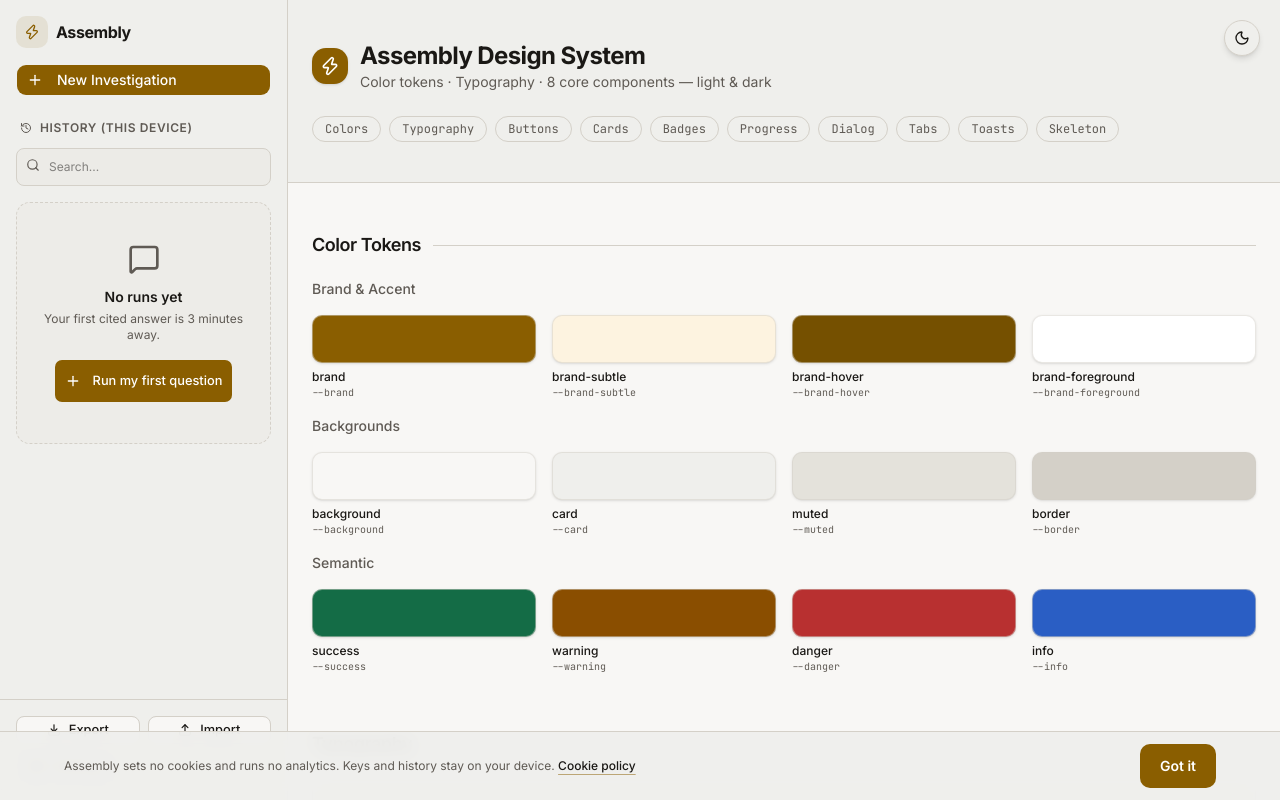
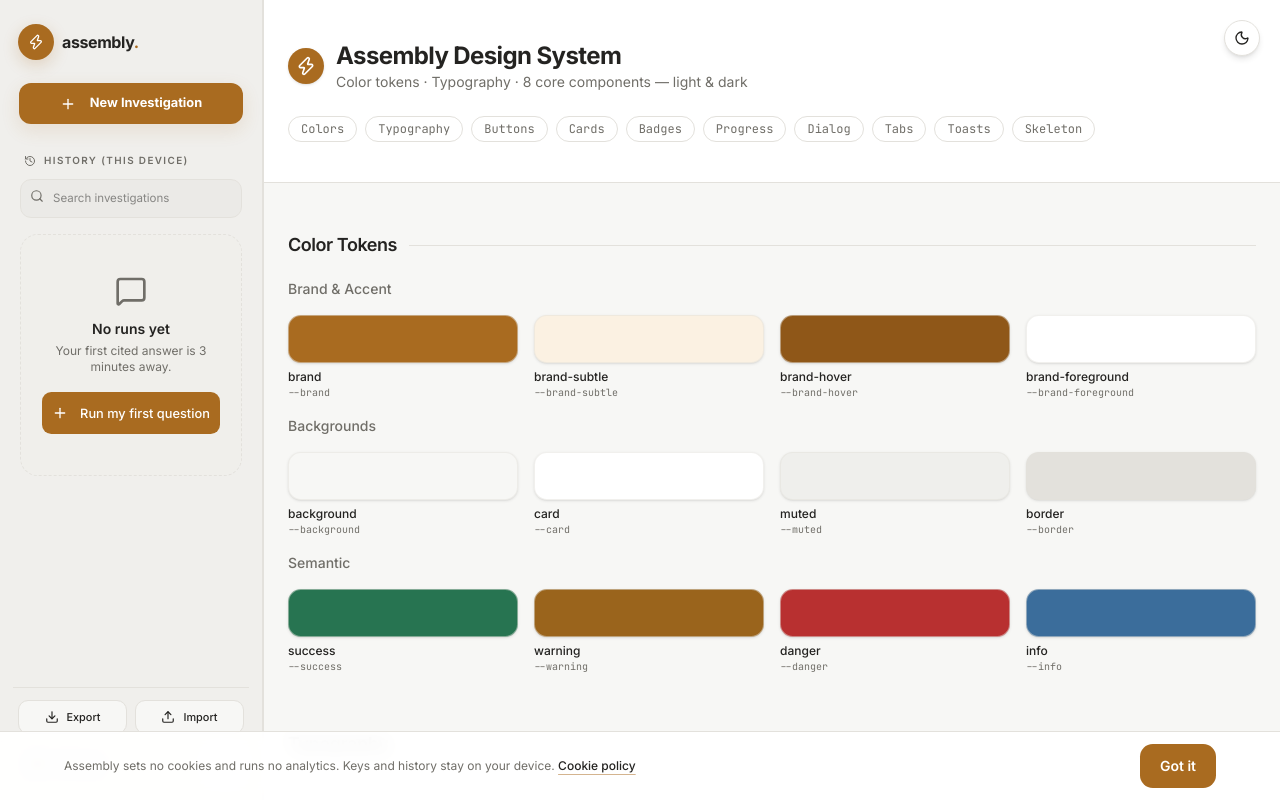
Before and after one commit to anubhab7105/Assembly, a Next.js app in the folder frontend/: page /styleguide in a window 1280 px wide. Built offline with nearby package versions, Linux system fonts and the light colour scheme.

Commit message:
feat(ui): unify sidebar, themes, and workspace styling

```diff
--- a/frontend/src/app/chat-design.css
+++ b/frontend/src/app/chat-design.css
@@ -759,3 +759,31 @@
     transition-duration: .01ms !important;
   }
 }
+
+/* Sidebar and shell */
+.assembly-app-shell { background: var(--background); }
+.assembly-sidebar-shell { border-right: 1px solid var(--sidebar-border); background: var(--sidebar); }
+.assembly-sidebar { min-width: 0; gap: 18px; padding: 20px 13px 14px; border-right: 1px solid var(--sidebar-border); background: var(--sidebar); color: var(--sidebar-foreground); }
+.assembly-sidebar-header { display: flex; flex-direction: column; gap: 20px; padding: 2px 5px 0; }
+.assembly-sidebar-brand { min-height: 40px; font-size: 1rem; letter-spacing: -.04em; }
+.assembly-sidebar-mark { box-shadow: 0 5px 16px color-mix(in oklch, var(--brand), transparent 78%); }
+.assembly-new-investigation { min-height: 43px; border-radius: 13px; justify-content: center; font-size: .8rem; font-weight: 670; box-shadow: 0 6px 18px color-mix(in oklch, var(--brand), transparent 88%); }
+.assembly-sidebar-scroll { min-height: 0; padding-inline: 3px; }
+.assembly-sidebar-section-label { padding-top: 3px; color: var(--muted-foreground); font-size: .62rem; letter-spacing: .14em; }
+.assembly-sidebar-search { min-height: 39px; border-radius: 11px; border-color: var(--sidebar-border); background: color-mix(in oklch, var(--sidebar), var(--foreground) 2%); font-size: .72rem; }
+.assembly-history-row { margin-block: 2px; }
+.assembly-history-row[class*="bg-brand/10"] { background: color-mix(in oklch, var(--brand), transparent 91%); }
+.assembly-history-link { min-height: 47px; border-radius: 11px; transition: background .16s ease, color .16s ease; }
+.assembly-history-link:hover { background: color-mix(in oklch, var(--foreground), transparent 96%); }
+.assembly-sidebar-footer { gap: 10px; padding: 12px 5px 2px; border-color: var(--sidebar-border); }
+.assembly-sidebar-utility-row button { min-height: 34px; border-radius: 10px; font-size: .68rem; }
+.assembly-sidebar-preferences { min-height: 40px; }
+.assembly-sidebar-preferences > a { flex: 1; min-height: 40px; border-radius: 11px; padding-inline: 11px; font-size: .76rem; }
+.assembly-theme-toggle { display: inline-flex; width: 38px; height: 38px; flex: 0 0 auto; align-items: center; justify-content: center; border: 1px solid var(--border); border-radius: 12px; background: var(--card); color: var(--muted-foreground); transition: background .18s ease, color .18s ease, border-color .18s ease; }
+.assembly-theme-toggle:hover { border-color: color-mix(in oklch, var(--brand), transparent 55%); background: var(--brand-subtle); color: var(--brand); }
+.assembly-mobile-header { min-height: 58px; border-color: var(--border); background: color-mix(in oklch, var(--background), transparent 8%); backdrop-filter: blur(16px); }
+.assembly-mobile-header button[aria-label="Open menu"] { border-radius: 12px; }
+@media (max-width: 767px) {
+  .assembly-sidebar { padding-top: 22px; }
+  .assembly-sidebar-footer { padding-bottom: max(12px, env(safe-area-inset-bottom)); }
+}
--- a/frontend/src/app/globals.css
+++ b/frontend/src/app/globals.css
@@ -66,126 +66,88 @@
 
 /* ─── Light mode tokens ─────────────────────────────────────────────────────── */
 :root {
-  /* Backgrounds */
-  --background: #f8f7f5;
-  --card: #efefec;
-  --popover: #efefec;
-  --muted: #e4e2db;
-  --input: #e4e2db;
-
-  /* Foregrounds */
-  --foreground: #1a1815;
-  --card-foreground: #1a1815;
-  --popover-foreground: #1a1815;
-  --secondary-foreground: #1a1815;
-  --muted-foreground: #5f5a54;
-
-  /* Structural */
-  --border: #d4d0c8;
-  --ring: #8a5e00;
-  --radius: 0.625rem;
-
-  /* Primary (maps to amber for light mode) */
-  --primary: #8a5e00;
+  --background: #f7f7f5;
+  --card: #ffffff;
+  --popover: #ffffff;
+  --muted: #efefec;
+  --input: #eae9e5;
+  --foreground: #242321;
+  --card-foreground: #242321;
+  --popover-foreground: #242321;
+  --secondary-foreground: #242321;
+  --muted-foreground: #706e68;
+  --border: #e3e1dc;
+  --ring: #a96b20;
+  --radius: 0.8rem;
+  --primary: #a96b20;
   --primary-foreground: #ffffff;
-
-  /* Secondary */
-  --secondary: #e4e2db;
-
-  /* Accent (subtle amber bg) */
-  --accent: #fdf3e0;
-  --accent-foreground: #7a5200;
-
-  /* Destructive */
+  --secondary: #efefec;
+  --accent: #fbf1e2;
+  --accent-foreground: #885315;
   --destructive: #b83030;
-
-  /* Assembly brand palette */
-  --brand: #8a5e00;
-  --brand-subtle: #fdf3e0;
-  --brand-hover: #755000;
+  --brand: #a96b20;
+  --brand-subtle: #fbf1e2;
+  --brand-hover: #8f5718;
   --brand-foreground: #ffffff;
-
-  /* Semantic status */
-  --success: #146c46;
-  --success-subtle: #e6f7f1;
-  --warning: #8a4e00;
-  --warning-subtle: #fff8e6;
+  --success: #277451;
+  --success-subtle: #e8f4ed;
+  --warning: #9a641c;
+  --warning-subtle: #fbf3e4;
   --danger: #b83030;
-  --danger-subtle: #fde8e8;
-  --info: #2a5ec4;
-  --info-subtle: #e8eefb;
-
-  /* Sidebar */
-  --sidebar: #efefec;
-  --sidebar-foreground: #1a1815;
-  --sidebar-primary: #8a5e00;
+  --danger-subtle: #fdeaea;
+  --info: #3b6d9b;
+  --info-subtle: #eaf1f7;
+  --sidebar: #f0efec;
+  --sidebar-foreground: #242321;
+  --sidebar-primary: #a96b20;
   --sidebar-primary-foreground: #ffffff;
-  --sidebar-accent: #fdf3e0;
-  --sidebar-accent-foreground: #7a5200;
-  --sidebar-border: #d4d0c8;
-  --sidebar-ring: #8a5e00;
+  --sidebar-accent: #e8e6e1;
+  --sidebar-accent-foreground: #885315;
+  --sidebar-border: #e3e1dc;
+  --sidebar-ring: #a96b20;
 }
 
 /* ─── Dark mode tokens ──────────────────────────────────────────────────────── */
 .dark {
-  /* Backgrounds */
-  --background: #0d0d0f;
-  --card: #16151a;
-  --popover: #16151a;
-  --muted: #1f1d26;
-  --input: #1f1d26;
-
-  /* Foregrounds */
-  --foreground: #f0ede8;
-  --card-foreground: #f0ede8;
-  --popover-foreground: #f0ede8;
-  --secondary-foreground: #f0ede8;
-  --muted-foreground: #8a8480;
-
-  /* Structural */
-  --border: #2e2b38;
-  --ring: #e8a020;
-  --radius: 0.625rem;
-
-  /* Primary (amber in dark) */
-  --primary: #e8a020;
-  --primary-foreground: #0d0d0f;
-
-  /* Secondary */
-  --secondary: #1f1d26;
-
-  /* Accent */
-  --accent: #2a2010;
-  --accent-foreground: #e8a020;
-
-  /* Destructive */
+  --background: #101112;
+  --card: #17191b;
+  --popover: #1b1d20;
+  --muted: #222528;
+  --input: #25282b;
+  --foreground: #f3f2ef;
+  --card-foreground: #f3f2ef;
+  --popover-foreground: #f3f2ef;
+  --secondary-foreground: #f3f2ef;
+  --muted-foreground: #9a9b98;
+  --border: #303438;
+  --ring: #e5ad65;
+  --radius: 0.8rem;
+  --primary: #e5ad65;
+  --primary-foreground: #20170d;
+  --secondary: #25282b;
+  --accent: #302619;
+  --accent-foreground: #efbd7d;
   --destructive: #e05252;
-
-  /* Assembly brand palette */
-  --brand: #e8a020;
-  --brand-subtle: #2a2010;
-  --brand-hover: #f5b030;
-  --brand-foreground: #0d0d0f;
-
-  /* Semantic status */
-  --success: #3ecf8e;
-  --success-subtle: #0a2a1e;
-  --warning: #f5a623;
-  --warning-subtle: #2a1e00;
-  --danger: #e05252;
-  --danger-subtle: #2a0e0e;
-  --info: #6499e9;
-  --info-subtle: #0e1a30;
-
-  /* Sidebar */
-  --sidebar: #16151a;
-  --sidebar-foreground: #f0ede8;
-  --sidebar-primary: #e8a020;
-  --sidebar-primary-foreground: #0d0d0f;
-  --sidebar-accent: #2a2010;
-  --sidebar-accent-foreground: #e8a020;
-  --sidebar-border: #2e2b38;
-  --sidebar-ring: #e8a020;
+  --brand: #e5ad65;
+  --brand-subtle: #302619;
+  --brand-hover: #efbd7d;
+  --brand-foreground: #20170d;
+  --success: #69b28a;
+  --success-subtle: #16291f;
+  --warning: #e8b66e;
+  --warning-subtle: #302619;
+  --danger: #e46a6a;
+  --danger-subtle: #321d1d;
+  --info: #8ab1d4;
+  --info-subtle: #1b2a37;
+  --sidebar: #151719;
+  --sidebar-foreground: #f3f2ef;
+  --sidebar-primary: #e5ad65;
+  --sidebar-primary-foreground: #20170d;
+  --sidebar-accent: #25282b;
+  --sidebar-accent-foreground: #efbd7d;
+  --sidebar-border: #303438;
+  --sidebar-ring: #e5ad65;
 }
 
 /* ─── Base layer ────────────────────────────────────────────────────────────── */
--- a/frontend/src/app/page.tsx
+++ b/frontend/src/app/page.tsx
@@ -1,4 +1,5 @@
 import Link from "next/link"
+import { ThemeToggle } from "@/components/theme-toggle"
 import {
   ArrowRight,
   ArrowUpRight,
@@ -94,6 +95,7 @@ export default function LandingPage() {
         </nav>
 
         <div className="assembly-landing-actions">
+          <ThemeToggle className="assembly-theme-toggle" />
           <Link href="/settings" className="assembly-nav-secondary">Set up keys</Link>
           <Link href="/chat" className="assembly-nav-cta">
             Start an investigation
--- a/frontend/src/components/layout-wrapper.tsx
+++ b/frontend/src/components/layout-wrapper.tsx
@@ -11,6 +11,7 @@ import { Dialog, DialogContent, DialogDescription, DialogTitle } from "@/compone
 import {
   Zap, Settings, Menu, X, WifiOff, Plus, History, Trash2, Search, MessageSquare, Download, Upload,
 } from "lucide-react"
+import { ThemeToggle } from "@/components/theme-toggle"
 
 function subscribeOnlineStatus(onStoreChange: () => void) {
   if (typeof window === "undefined") return () => {}
@@ -134,22 +135,22 @@ function SidebarContent({ onClose }: { onClose?: () => void }) {
   )
 
   return (
-    <div className="flex flex-col h-full bg-card border-r border-border">
-      <div className="p-4 space-y-4">
-        <Link href="/" className="flex items-center gap-2 text-foreground" onClick={onClose}>
-          <div className="flex h-8 w-8 items-center justify-center rounded-lg bg-brand/10 text-brand">
+    <div className="assembly-sidebar flex h-full flex-col">
+      <div className="assembly-sidebar-header">
+        <Link href="/" className="assembly-sidebar-brand flex items-center gap-2 text-foreground" onClick={onClose}>
+          <div className="assembly-sidebar-mark flex h-9 w-9 items-center justify-center rounded-xl bg-brand text-brand-foreground">
             <Zap className="size-4" />
           </div>
-          <span className="font-bold tracking-tight">Assembly</span>
+          <span className="font-bold tracking-tight">assembly<span className="text-brand">.</span></span>
         </Link>
-        <Button variant="default" className="w-full justify-start" onClick={() => { router.push("/chat"); if (onClose) onClose() }}>
+        <Button variant="default" className="assembly-new-investigation w-full justify-start" onClick={() => { router.push("/chat"); if (onClose) onClose() }}>
           <Plus className="size-4 mr-2" />
           New Investigation
         </Button>
       </div>
 
-      <div className="flex-1 overflow-y-auto px-3 py-2 flex flex-col gap-1">
-        <div className="px-2 pb-2 text-xs font-semibold text-muted-foreground uppercase tracking-wider flex items-center gap-2">
+      <div className="assembly-sidebar-scroll flex-1 overflow-y-auto px-3 py-2 flex flex-col gap-1">
+        <div className="assembly-sidebar-section-label px-2 pb-2 text-xs font-semibold text-muted-foreground uppercase tracking-wider flex items-center gap-2">
           <History className="size-3" />
           History (this device)
         </div>
@@ -161,10 +162,10 @@ function SidebarContent({ onClose }: { onClose?: () => void }) {
             <input
               id="history-search"
               type="text"
-              placeholder="Search..."
+              placeholder="Search investigations"
               value={search}
               onChange={(e) => setSearch(e.target.value)}
-              className="w-full rounded-md border border-border bg-muted/30 pl-8 pr-3 py-2.5 text-xs focus:outline-none focus:ring-1 focus:ring-brand"
+              className="assembly-sidebar-search w-full rounded-md border border-border bg-muted/30 pl-8 pr-3 py-2.5 text-xs focus:outline-none focus:ring-1 focus:ring-brand"
             />
           </div>
         </div>
@@ -203,7 +204,7 @@ function SidebarContent({ onClose }: { onClose?: () => void }) {
             return (
               <div
                 key={ex.id}
-                className={`group relative rounded-md text-sm transition-colors ${
+                className={`assembly-history-row group relative rounded-xl text-sm transition-colors ${
                   isActive ? "bg-brand/10" : "hover:bg-muted"
                 }`}
               >
@@ -211,7 +212,7 @@ function SidebarContent({ onClose }: { onClose?: () => void }) {
                   href={`/executions?id=${ex.id}`}
                   prefetch={false}
                   onClick={onClose}
-                  className={`flex items-start gap-2 px-2 py-2 pr-10 ${
+                  className={`assembly-history-link flex items-start gap-2 px-2.5 py-2.5 pr-10 ${
                     isActive ? "text-brand" : "text-foreground"
                   }`}
                 >
@@ -239,8 +240,8 @@ function SidebarContent({ onClose }: { onClose?: () => void }) {
         )}
       </div>
 
-      <div className="p-4 border-t border-border mt-auto flex flex-col gap-1">
-        <div className="flex gap-2">
+      <div className="assembly-sidebar-footer p-4 border-t border-border mt-auto flex flex-col gap-2">
+        <div className="assembly-sidebar-utility-row flex gap-2">
           <Button variant="outline" size="sm" className="flex-1" onClick={handleExport}>
             <Download className="size-3.5 mr-1" /> Export
           </Button>
@@ -266,7 +267,8 @@ function SidebarContent({ onClose }: { onClose?: () => void }) {
             }}
           />
         </div>
-        <Link
+        <div className="assembly-sidebar-preferences flex items-center gap-2">
+<Link
           href="/settings"
           onClick={onClose}
           className="flex items-center gap-2 rounded-md px-3 py-2 text-sm text-muted-foreground hover:text-foreground hover:bg-muted/50"
@@ -274,6 +276,8 @@ function SidebarContent({ onClose }: { onClose?: () => void }) {
           <Settings className="size-4" />
           Settings
         </Link>
+<ThemeToggle className="assembly-theme-toggle" />
+</div>
       </div>
     </div>
   )
@@ -310,9 +314,9 @@ export function LayoutWrapper({ children }: { children: React.ReactNode }) {
       >
         Skip to content
       </a>
-      <div className="flex h-screen overflow-hidden bg-background">
+      <div className="assembly-app-shell flex h-screen overflow-hidden bg-background">
         {!isLandingPage && (
-          <aside className="hidden md:block w-72 shrink-0 h-full relative z-20">
+          <aside className="assembly-sidebar-shell hidden md:block w-[264px] shrink-0 h-full relative z-20">
             <Suspense fallback={<div className="p-4">Loading menu...</div>}>
               <SidebarContent />
             </Suspense>
@@ -349,10 +353,10 @@ export function LayoutWrapper({ children }: { children: React.ReactNode }) {
 
         <div className="flex-1 flex flex-col min-w-0 overflow-hidden relative">
           {!isLandingPage && (
-            <header className="md:hidden sticky top-0 z-30 flex items-center justify-between border-b border-border bg-card px-4 py-3">
+            <header className="assembly-mobile-header md:hidden sticky top-0 z-30 flex items-center justify-between border-b border-border bg-card px-4 py-3">
               <div className="flex items-center gap-2">
                 <Zap className="size-5 text-brand" />
-                <span className="font-bold tracking-tight">Assembly</span>
+                <span className="font-bold tracking-tight">assembly<span className="text-brand">.</span></span>
               </div>
               <button
                 ref={menuTriggerRef}
--- /dev/null
+++ b/frontend/src/components/theme-toggle.tsx
@@ -0,0 +1,61 @@
+"use client"
+
+import { useEffect, useState } from "react"
+import { Moon, Sun } from "lucide-react"
+
+type Theme = "light" | "dark"
+
+const STORAGE_KEY = "assembly:theme"
+const THEME_EVENT = "assembly:theme-change"
+
+function applyTheme(theme: Theme) {
+  document.documentElement.classList.toggle("dark", theme === "dark")
+  try {
+    window.localStorage.setItem(STORAGE_KEY, theme)
+  } catch {
+    // The current page still receives the selected theme when storage is blocked.
+  }
+  window.dispatchEvent(new CustomEvent<Theme>(THEME_EVENT, { detail: theme }))
+}
+
+export function ThemeToggle({ className = "" }: { className?: string }) {
+  const [theme, setTheme] = useState<Theme>("light")
+
+  useEffect(() => {
+    let initial: Theme = "light"
+    try {
+      const stored = window.localStorage.getItem(STORAGE_KEY)
+      if (stored === "light" || stored === "dark") initial = stored
+      else if (window.matchMedia("(prefers-color-scheme: dark)").matches) initial = "dark"
+    } catch {
+      // Fall back to the light palette when browser preferences are unavailable.
+    }
+    setTheme(initial)
+    document.documentElement.classList.toggle("dark", initial === "dark")
+
+    const syncTheme = (event: Event) => {
+      const next = (event as CustomEvent<Theme>).detail
+      if (next === "light" || next === "dark") setTheme(next)
+    }
+    window.addEventListener(THEME_EVENT, syncTheme)
+    return () => window.removeEventListener(THEME_EVENT, syncTheme)
+  }, [])
+
+  const toggle = () => {
+    const next: Theme = theme === "dark" ? "light" : "dark"
+    setTheme(next)
+    applyTheme(next)
+  }
+
+  return (
+    <button
+      type="button"
+      onClick={toggle}
+      className={className}
+      aria-label={theme === "dark" ? "Switch to light mode" : "Switch to dark mode"}
+      title={theme === "dark" ? "Switch to light mode" : "Switch to dark mode"}
+    >
+      {theme === "dark" ? <Sun className="size-4" /> : <Moon className="size-4" />}
+    </button>
+  )
+}
```
